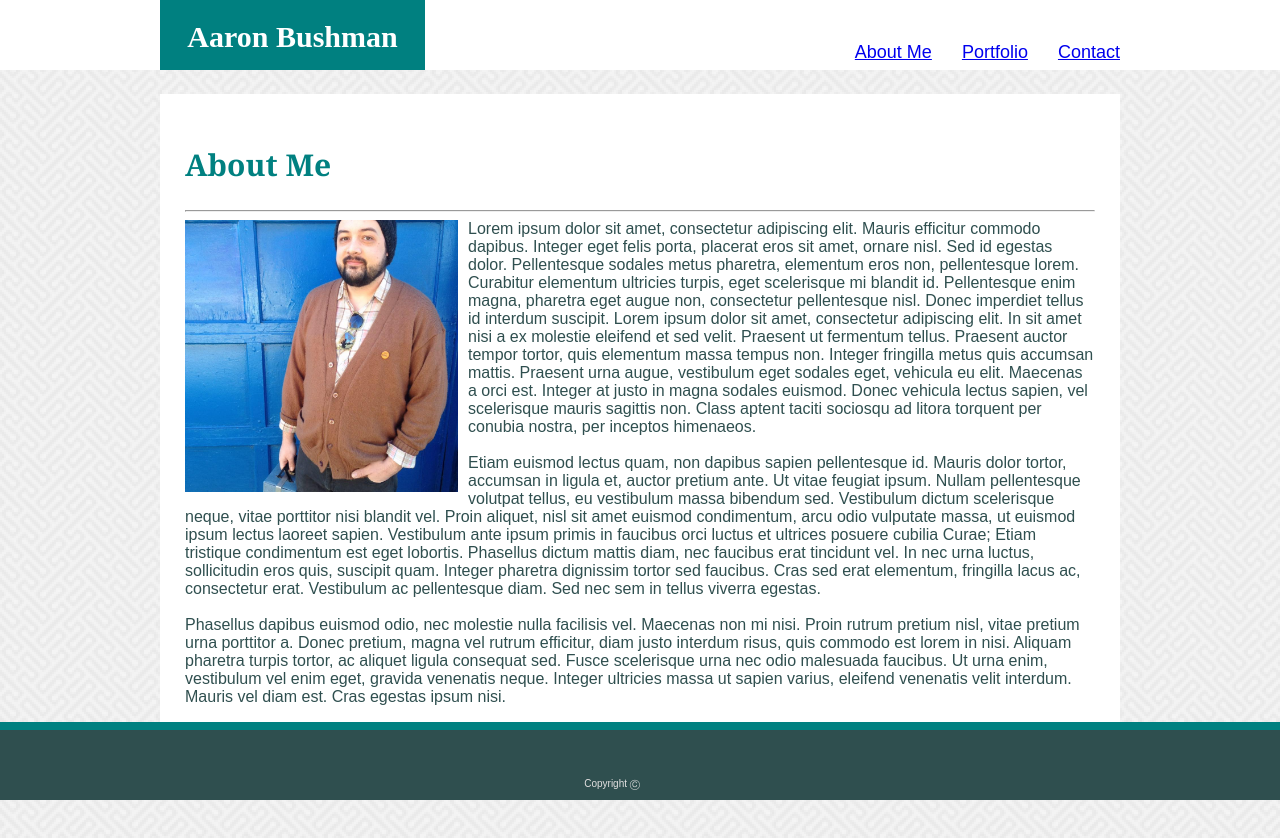
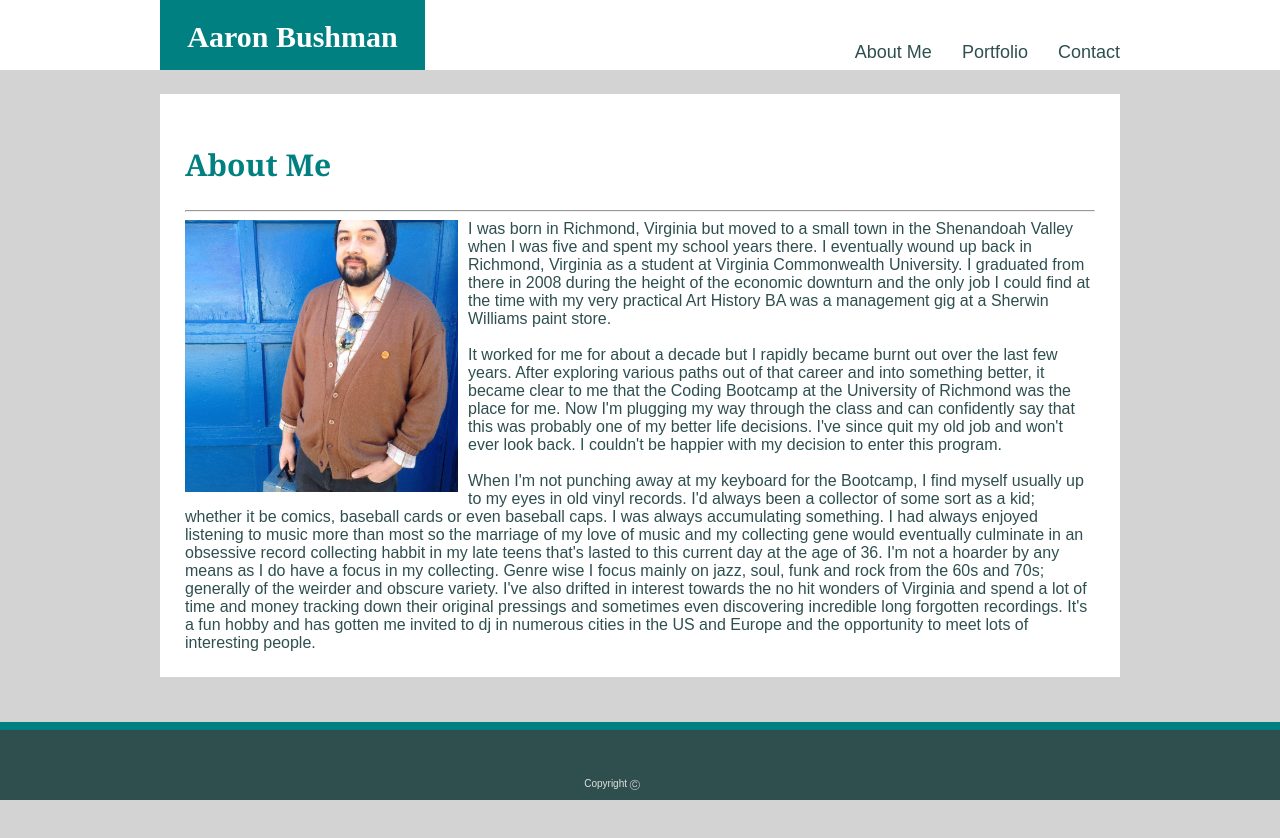
Before and after one commit to aaronbushman/Basic_Profile, a plain HTML site: page index.html in a window 1280 px wide. After the commit the page ends 800 px from the top, so only its background shows below. Drawn offline with Linux system fonts and the light colour scheme.

Commit message:
final push for homework

```diff
--- a/assets/css/style.css
+++ b/assets/css/style.css
@@ -3,8 +3,8 @@
   }
 
 body {
-    background-image: url("/Basic_Profile/assets/images/background.gif");
-    background-color: whitesmoke;
+    background-image: ("Basic_Profile/assets/images/background.gif"); /*I could never get the background image to load for some reason*/
+    background-color: lightgray;
 }
 
 #name {
@@ -145,4 +145,7 @@ input[type=submit] {
     cursor: pointer;
   }
 
-  a {}
+  a {
+      text-decoration: none;
+      color: darkslategray;
+  }
--- a/index.html
+++ b/index.html
@@ -1,17 +1,21 @@
 <!DOCTYPE html>
 
 <html lang="en-us">
+
 <head>
     <meta charset="UTF-8">
     <title>About Me</title>
     <link rel="stylesheet" type="text/css" href="assets/css/style.css">
 </head>
+
 <body>
     <section id="topsection">
         <div class="top">
             <div id="headerboxcenter">
                 <div id="name">Aaron Bushman</div>
-                            <div id="links"><a href="index.html">About Me</a> &nbsp&nbsp&nbsp&nbsp&nbsp<a href="portfolio.html">Portfolio</a> &nbsp&nbsp&nbsp&nbsp&nbsp<a href="contact.html">Contact</a></div>
+                <div id="links"><a href="index.html">About Me</a> &nbsp&nbsp&nbsp&nbsp&nbsp<a
+                        href="portfolio.html">Portfolio</a> &nbsp&nbsp&nbsp&nbsp&nbsp<a href="contact.html">Contact</a>
+                </div>
             </div>
         </div>
     </section>
@@ -20,16 +24,35 @@
         <div class="bodytext">
             <h1>About Me</h1>
             <hr>
-                <img  width="30%" height="70%" class="img" src="assets/images/me.jpg">
-                <article>Lorem ipsum dolor sit amet, consectetur adipiscing elit. Mauris efficitur commodo dapibus. Integer eget felis porta, placerat eros sit amet, ornare nisl. Sed id egestas dolor. Pellentesque sodales metus pharetra, elementum eros non, pellentesque lorem. Curabitur elementum ultricies turpis, eget scelerisque mi blandit id. Pellentesque enim magna, pharetra eget augue non, consectetur pellentesque nisl. Donec imperdiet tellus id interdum suscipit. Lorem ipsum dolor sit amet, consectetur adipiscing elit.
-
-                    In sit amet nisi a ex molestie eleifend et sed velit. Praesent ut fermentum tellus. Praesent auctor tempor tortor, quis elementum massa tempus non. Integer fringilla metus quis accumsan mattis. Praesent urna augue, vestibulum eget sodales eget, vehicula eu elit. Maecenas a orci est. Integer at justo in magna sodales euismod. Donec vehicula lectus sapien, vel scelerisque mauris sagittis non.
-
-                    Class aptent taciti sociosqu ad litora torquent per conubia nostra, per inceptos himenaeos.<br><br> Etiam euismod lectus quam, non dapibus sapien pellentesque id. Mauris dolor tortor, accumsan in ligula et, auctor pretium ante. Ut vitae feugiat ipsum. Nullam pellentesque volutpat tellus, eu vestibulum massa bibendum sed. Vestibulum dictum scelerisque neque, vitae porttitor nisi blandit vel. Proin aliquet, nisl sit amet euismod condimentum, arcu odio vulputate massa, ut euismod ipsum lectus laoreet sapien.
-
-                    Vestibulum ante ipsum primis in faucibus orci luctus et ultrices posuere cubilia Curae; Etiam tristique condimentum est eget lobortis. Phasellus dictum mattis diam, nec faucibus erat tincidunt vel. In nec urna luctus, sollicitudin eros quis, suscipit quam. Integer pharetra dignissim tortor sed faucibus. Cras sed erat elementum, fringilla lacus ac, consectetur erat. Vestibulum ac pellentesque diam.
-
-                    Sed nec sem in tellus viverra egestas. <br><br>Phasellus dapibus euismod odio, nec molestie nulla facilisis vel. Maecenas non mi nisi. Proin rutrum pretium nisl, vitae pretium urna porttitor a. Donec pretium, magna vel rutrum efficitur, diam justo interdum risus, quis commodo est lorem in nisi. Aliquam pharetra turpis tortor, ac aliquet ligula consequat sed. Fusce scelerisque urna nec odio malesuada faucibus. Ut urna enim, vestibulum vel enim eget, gravida venenatis neque. Integer ultricies massa ut sapien varius, eleifend venenatis velit interdum. Mauris vel diam est. Cras egestas ipsum nisi.</article>
+            <img width="30%" height="70%" class="img" src="assets/images/me.jpg">
+            <article>I was born in Richmond, Virginia but moved to a small town in the Shenandoah Valley when I was five
+                and spent my school years there. I eventually wound up back in Richmond, Virginia as a student at
+                Virginia
+                Commonwealth University. I graduated from there in 2008 during the height of the economic downturn and
+                the only job I could find at the time with my very practical Art History BA was a management gig at a
+                Sherwin Williams paint store.
+                <br>
+                <br>
+                It worked for me for about a decade but I rapidly became burnt out over the last few years. After
+                exploring
+                various paths out of that career and into something better, it became clear to me that the Coding
+                Bootcamp at the University of Richmond was the place for me. Now I'm plugging my way through the class
+                and can confidently say that this was probably one of my better life decisions. I've since quit my old
+                job and won't ever look back. I couldn't be happier with my decision to enter this program.
+                <br>
+                <br>
+                When I'm not punching away at my keyboard for the Bootcamp, I find myself usually up to my eyes in old
+                vinyl records. I'd always been a collector of some sort as a kid; whether it be comics, baseball cards
+                or even baseball caps. I was always accumulating something. I had always enjoyed listening to music more
+                than most so the marriage of my love of music and my collecting gene would eventually culminate in an
+                obsessive record collecting habbit in my late teens that's lasted to this current day at the age of 36.
+                I'm not a hoarder by any means as I do have a focus in my collecting. Genre wise I focus mainly on jazz,
+                soul, funk and rock from the 60s and 70s; generally of the weirder and obscure variety. I've also
+                drifted in interest towards the no hit wonders of Virginia and spend a lot of time and money tracking
+                down their original pressings and sometimes even discovering incredible long forgotten recordings. It's
+                a fun hobby and has gotten me invited to dj in numerous cities in the US and Europe and the opportunity
+                to meet lots of interesting people.
+            </article>
         </div>
     </section>
 
@@ -40,4 +63,5 @@
         </div>
     </section>
 </body>
+
 </html>
```
Lines whose indentation alone changed are shown as unchanged.
